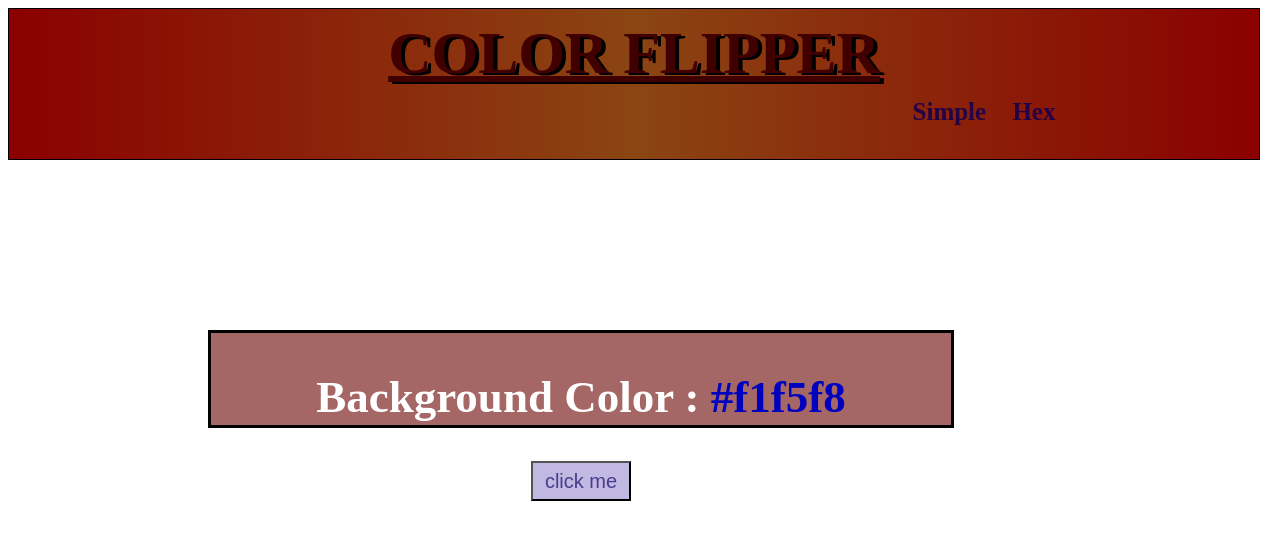
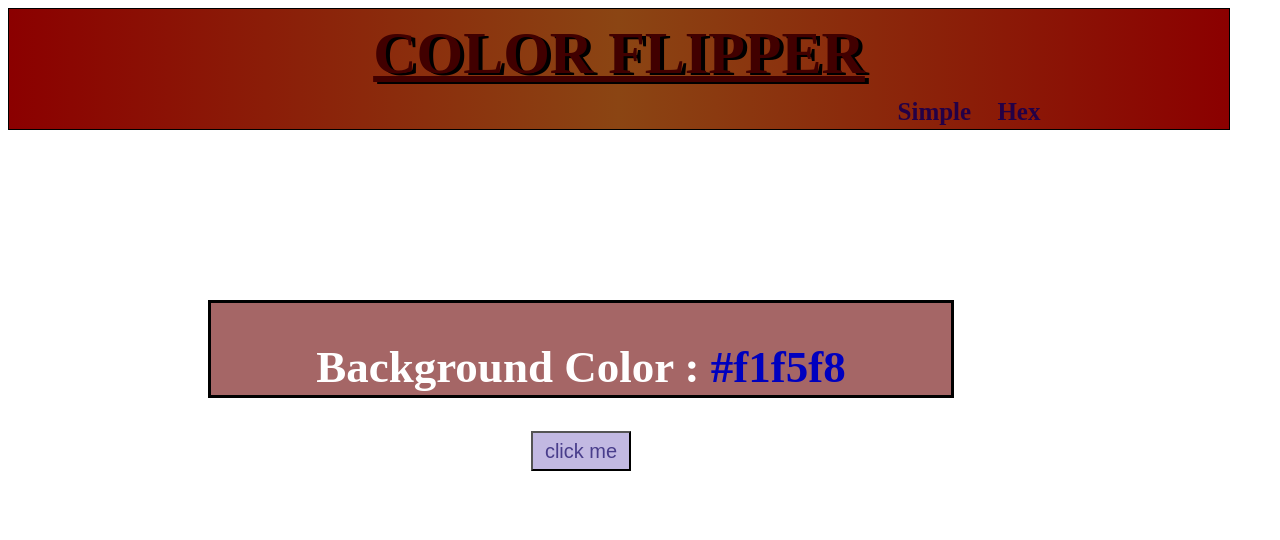
Before and after one commit to ashishchauhan1234/color-flipper, a plain HTML site: page index.html in a window 1280 px wide. Drawn offline with Linux system fonts and the light colour scheme.

Commit message:
Update stylesheet.css

```diff
--- a/css file/stylesheet.css
+++ b/css file/stylesheet.css
@@ -1,6 +1,6 @@
 .nav-center{
-    width: 1250px;
-    height: 150px;
+    width: 1220px;
+    height: 120px;
     border: black solid 1px;
     background: linear-gradient(to right,darkred,saddlebrown,darkred);
 }
```
